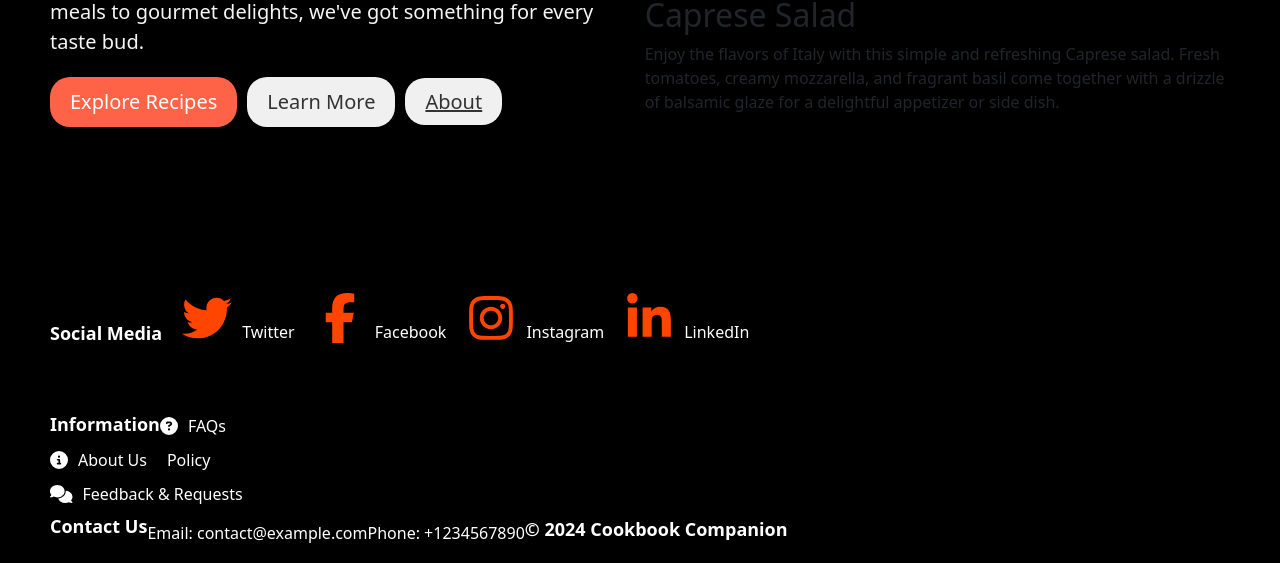
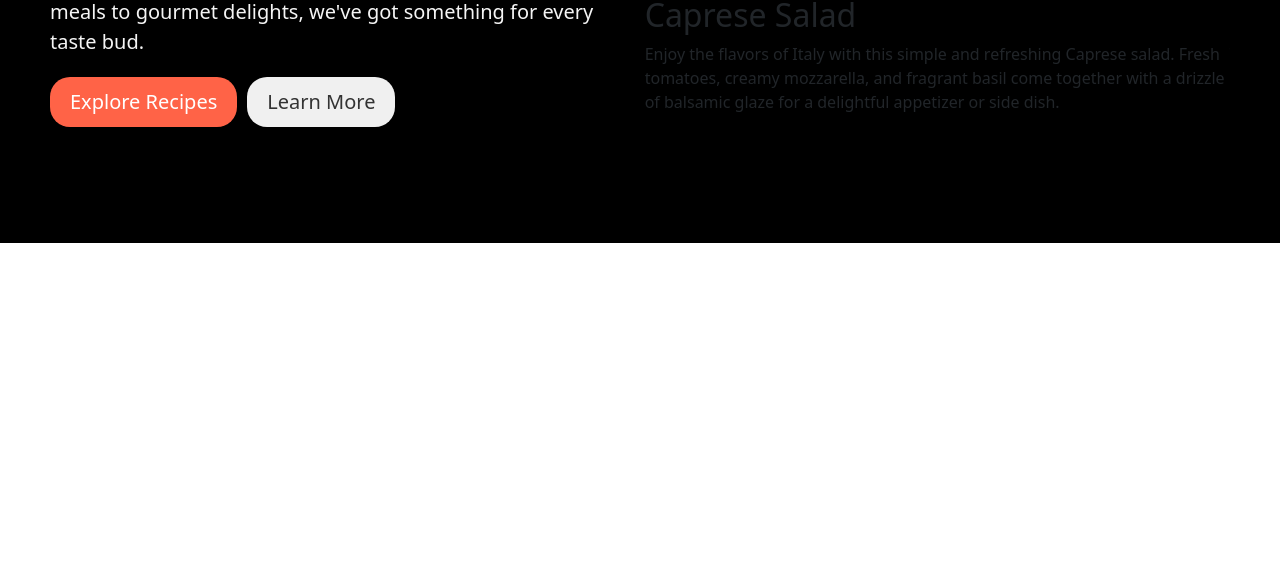
Before and after one commit to hadujeluk/Cookbook-companion, a React (Vite) app: page / in a window 1280 px wide. Shown: the part 570-1133 px from the top of the page. After the commit the page ends 813 px from the top, so only its background shows below. Built offline with nearby package versions, Linux system fonts and the light colour scheme.

Commit message:
footer called in the about component

```diff
--- a/src/components/About.jsx
+++ b/src/components/About.jsx
@@ -12,6 +12,7 @@ import {
 } from '@fortawesome/free-solid-svg-icons';
 import "@fortawesome/fontawesome-free/css/all.css";
 import "../components/About.css";
+import Footer from "../components/Footer";
 
 function About() {
   return (
@@ -82,10 +83,13 @@ function About() {
             <p className="about-paragraph">
               Join us on a journey of culinary discovery and unleash your inner chef with Delicious Delights. Let's cook up something amazing together!
             </p>
+
           </div>
         </div>
       </div>
+      <Footer/>
     </div>
+
   );
 }
 
--- a/src/components/Footer.css
+++ b/src/components/Footer.css
@@ -1,7 +1,8 @@
 .footer {
   background-color: black;
   color: #fff;
-  padding: 50px;
+  padding: 40px;
+
 }
 
 .social-icons {
@@ -45,7 +46,7 @@
   font-size: 18px;
   font-weight: bold;
   margin-bottom: 10px;
-  float: inline-start;
+
 }
 
 .link-group {
--- a/src/components/HomePage.jsx
+++ b/src/components/HomePage.jsx
@@ -1,5 +1,4 @@
 import React, { useState, useEffect } from "react";
-import { Link } from "react-router-dom";
 import Slider from "react-slick";
 import "slick-carousel/slick/slick.css";
 import "slick-carousel/slick/slick-theme.css";
@@ -34,7 +33,6 @@ function HomePage() {
         <div className="buttons-container">
           <button className="button-primary">Explore Recipes</button>
           <button className="button-secondary">Learn More</button>
-          <Link to="/about" className="button-secondary">About</Link>
         </div>
       </div>
       <div className="carousel-container">
--- a/src/components/Navbar.jsx
+++ b/src/components/Navbar.jsx
@@ -1,4 +1,3 @@
-
 import { NavLink } from 'react-router-dom'
 
 function Navbar() {
@@ -26,7 +25,6 @@ function Navbar() {
           <button className="btn btn-secondary">ABOUT</button>
            </NavLink>
        </div>
-
       </div>
     </nav>
     </div>
--- a/src/router/Home.jsx
+++ b/src/router/Home.jsx
@@ -1,14 +1,14 @@
 import React from 'react';
 import Navbar from '../components/Navbar';
 import HomePage from '../components/HomePage';
-import Footer from '../components/Footer';
+
 
 function Home() {
   return (
     <div>
       <Navbar />
       < HomePage/>
-     <Footer/>
+
     </div>
   );
 }
--- a/src/router/route.jsx
+++ b/src/router/route.jsx
@@ -1,6 +1,7 @@
 import { createBrowserRouter } from "react-router-dom";
 import Home from "./Home";
 import About from "../components/About";
+import Footer from "../components/Footer";
 
 
 const route = createBrowserRouter([
@@ -12,6 +13,10 @@ const route = createBrowserRouter([
      path: '/about',
      element: <About/>
 
+    },
+    {
+  path:'/',
+  element:<Footer/>
 
     }
 
```
